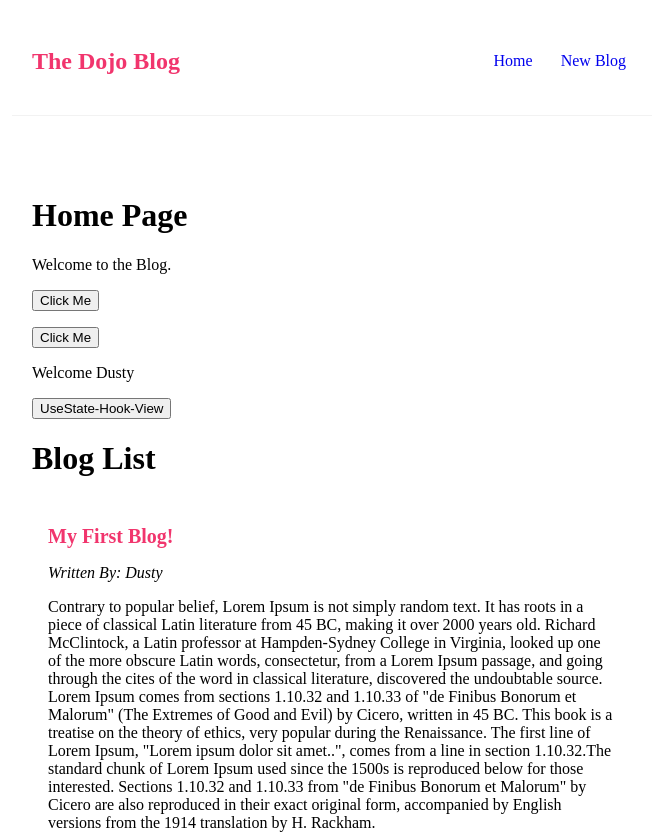
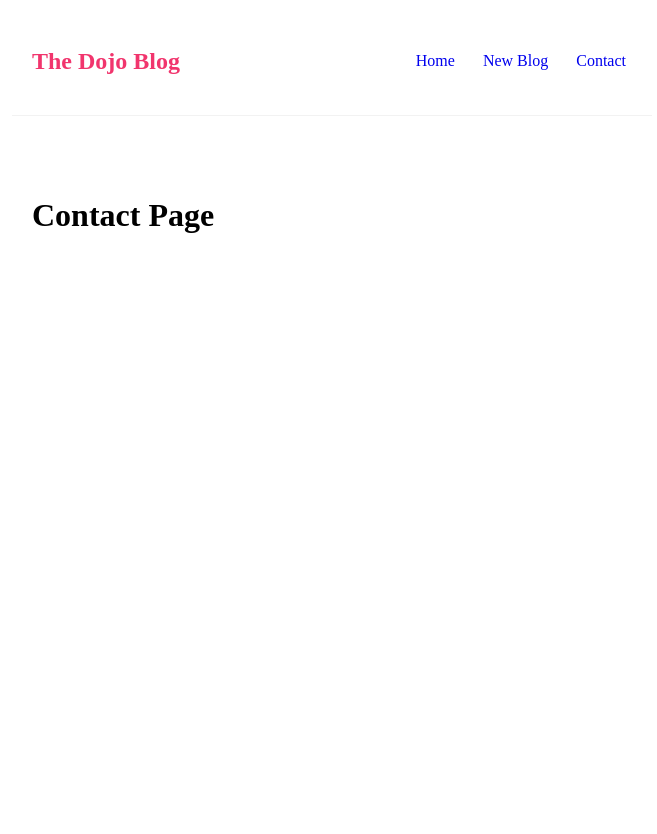
Before and after one commit to mrcoderhimanshu/reactjs-learning, a React (Create React App) app in the folder dojo-blog/: page /contact in a window 1280 px wide. Shown: the top 834 px of the page, without its empty margins (308-965 px from the left). After the commit the page ends 800 px from the top, so only its background shows below. Built offline with nearby package versions, Linux system fonts and the light colour scheme; data requests are answered from the project's data file.

Commit message:
add: link instade of anchor tag

```diff
--- a/dojo-blog/package.json
+++ b/dojo-blog/package.json
@@ -8,6 +8,7 @@
     "@testing-library/user-event": "^12.1.10",
     "react": "^17.0.2",
     "react-dom": "^17.0.2",
+    "react-router-dom": "^5.2.1",
     "react-scripts": "4.0.3",
     "web-vitals": "^1.0.1"
   },
--- a/dojo-blog/src/App.js
+++ b/dojo-blog/src/App.js
@@ -1,14 +1,25 @@
 import Navbar from "./components/Navbar";
 import Home from "./components/Home";
+import Contact from "./components/Contact";
+import { BrowserRouter as Router, Route, Switch } from "react-router-dom";
 
 function App() {
   return (
-    <div className="App">
-      <Navbar />
-      <div className="content">
-        <Home />
+    <Router>
+      <div className="App">
+        <Navbar />
+        <div className="content">
+          <Switch>
+            <Route exact path="/">
+              <Home />
+            </Route>
+            <Route exact path="/contact">
+              <Contact />
+            </Route>
+          </Switch>
+        </div>
       </div>
-    </div>
+    </Router>
   );
 }
 
--- /dev/null
+++ b/dojo-blog/src/components/Contact.jsx
@@ -0,0 +1,9 @@
+const Contact = () => {
+    return (
+        <div>
+            <h1>Contact Page</h1>
+        </div>
+     );
+}
+
+export default Contact;
--- a/dojo-blog/src/components/Navbar.jsx
+++ b/dojo-blog/src/components/Navbar.jsx
@@ -1,10 +1,12 @@
+import {Link} from 'react-router-dom';
 const Navbar = () => {
     return (
         <nav className="navbar">
             <h1> The Dojo Blog</h1>
             <div className="links">
-                <a href="/">Home</a>
-                <a href="/create">New Blog</a>
+                <Link to="/">Home</Link>
+                <Link to="/create">New Blog</Link>
+                <Link to="/contact">Contact</Link>
             </div>
         </nav>
      );
```
Also changed, not shown: 1 other file (tests, documents, lock files or other folders).
